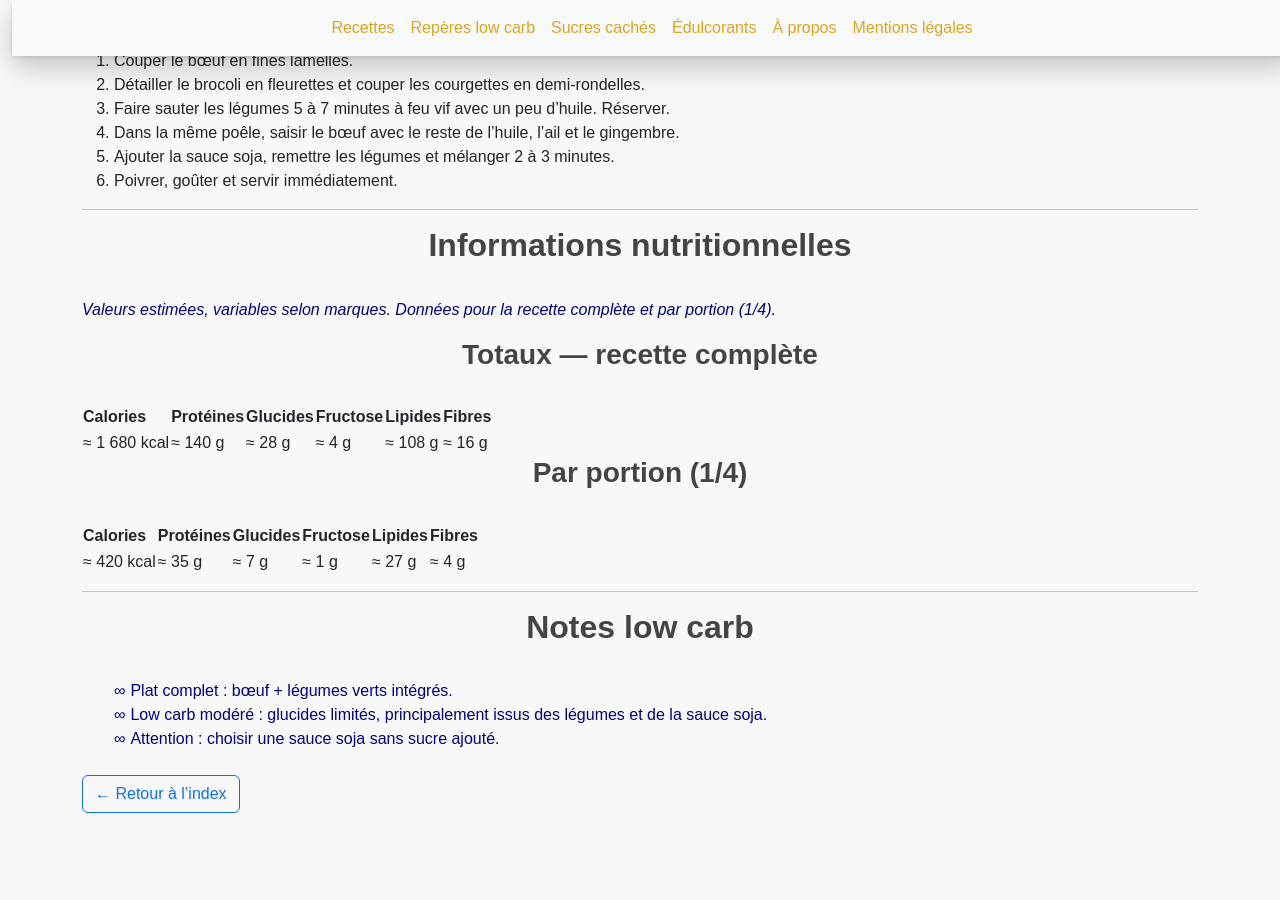
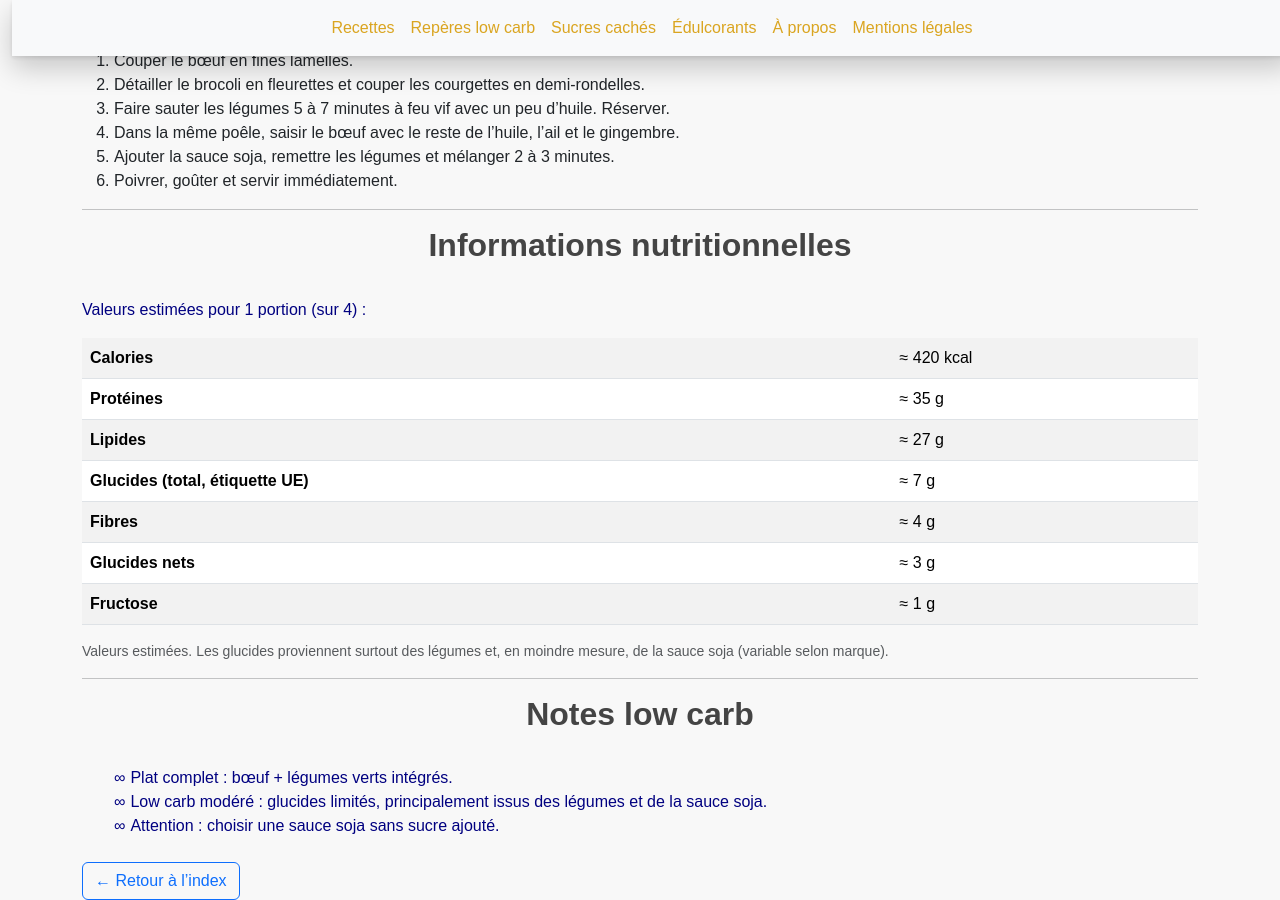
Before and after one commit to laurie-boissay/laurie-boissay.github.io, a Jekyll site: the page built from recettes/boeuf-saute-legumes-soja.html, in a window 1280 px wide and 900 px high, scrolled down 841 px. Built offline with Jekyll 4.4.1, drawn with Linux system fonts in a browser that asks for light colours; before the commit the page ends 1654 px from its top, so only the background shows below that; some of the changed text lies outside the part shown.

Commit message:
Update boeuf-saute-legumes-soja.html

```diff
--- a/recettes/boeuf-saute-legumes-soja.html
+++ b/recettes/boeuf-saute-legumes-soja.html
@@ -89,60 +89,26 @@ extra_head: |
 <hr>
 
 <h2>Informations nutritionnelles</h2>
+<p>Valeurs estimées pour 1 portion (sur 4) :</p>
 
-<p class="recipe-nutrition__disclaimer">
-  <em>Valeurs estimées, variables selon marques. Données pour la recette complète et par portion (1/4).</em>
-</p>
-
-<div class="recipe-nutrition">
-  <h3>Totaux — recette complète</h3>
-  <table class="recipe-table">
-    <thead>
-      <tr>
-        <th>Calories</th>
-        <th>Protéines</th>
-        <th>Glucides</th>
-        <th>Fructose</th>
-        <th>Lipides</th>
-        <th>Fibres</th>
-      </tr>
-    </thead>
+<div class="table-responsive">
+  <table class="table table-striped">
     <tbody>
-      <tr>
-        <td>≈ 1 680 kcal</td>
-        <td>≈ 140 g</td>
-        <td>≈ 28 g</td>
-        <td>≈ 4 g</td>
-        <td>≈ 108 g</td>
-        <td>≈ 16 g</td>
-      </tr>
-    </tbody>
-  </table>
-
-  <h3>Par portion (1/4)</h3>
-  <table class="recipe-table">
-    <thead>
-      <tr>
-        <th>Calories</th>
-        <th>Protéines</th>
-        <th>Glucides</th>
-        <th>Fructose</th>
-        <th>Lipides</th>
-        <th>Fibres</th>
-      </tr>
-    </thead>
-    <tbody>
-      <tr>
-        <td>≈ 420 kcal</td>
-        <td>≈ 35 g</td>
-        <td>≈ 7 g</td>
-        <td>≈ 1 g</td>
-        <td>≈ 27 g</td>
-        <td>≈ 4 g</td>
-      </tr>
+      <tr><th>Calories</th><td>≈ 420 kcal</td></tr>
+      <tr><th>Protéines</th><td>≈ 35 g</td></tr>
+      <tr><th>Lipides</th><td>≈ 27 g</td></tr>
+      <tr><th>Glucides (total, étiquette UE)</th><td>≈ 7 g</td></tr>
+      <tr><th>Fibres</th><td>≈ 4 g</td></tr>
+      <tr><th>Glucides nets</th><td>≈ 3 g</td></tr>
+      <tr><th>Fructose</th><td>≈ 1 g</td></tr>
     </tbody>
   </table>
 </div>
+
+<p class="small text-muted">
+  Valeurs <strong>estimées</strong>.
+  Les glucides proviennent surtout des légumes et, en moindre mesure, de la sauce soja (variable selon marque).
+</p>
 
 <hr>
 
```
Also changed, not shown: other parts of recettes/boeuf-saute-legumes-soja.html (+1 -1 lines).
